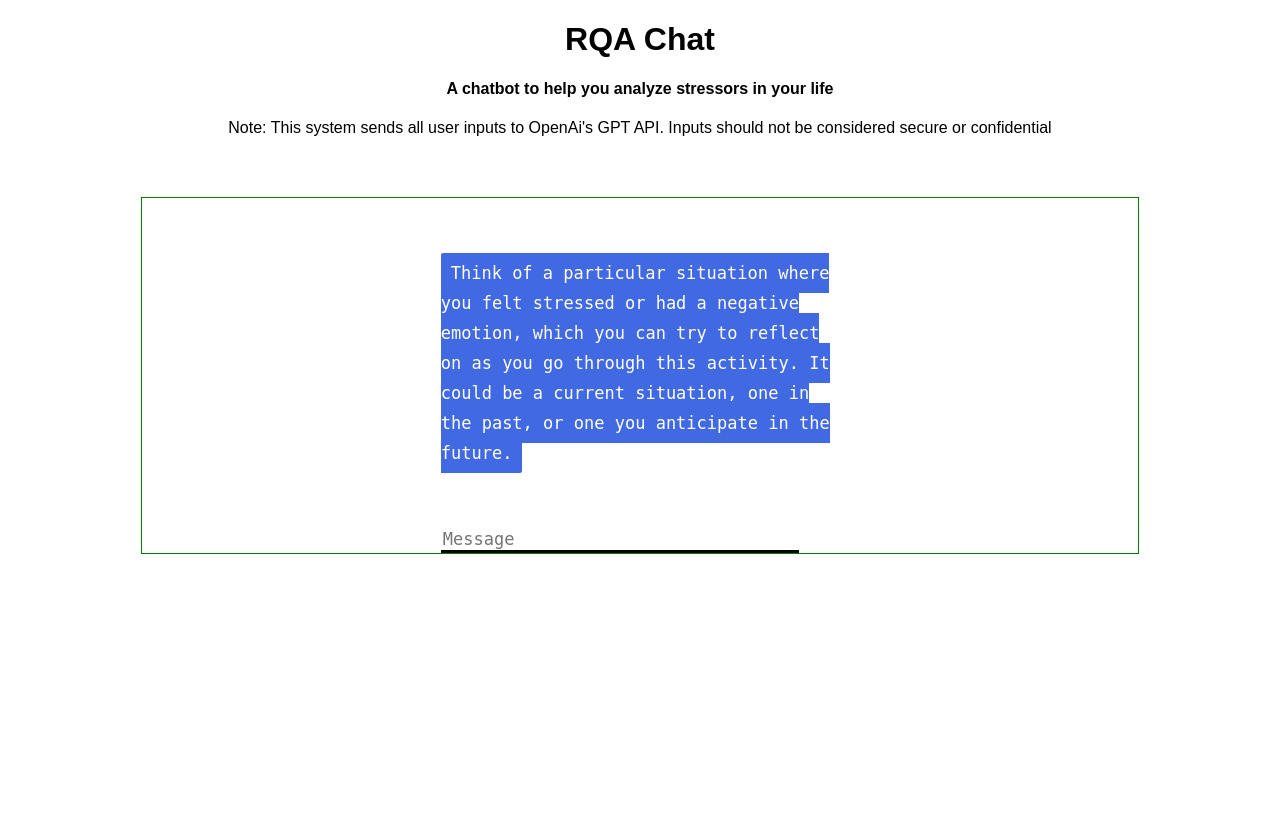
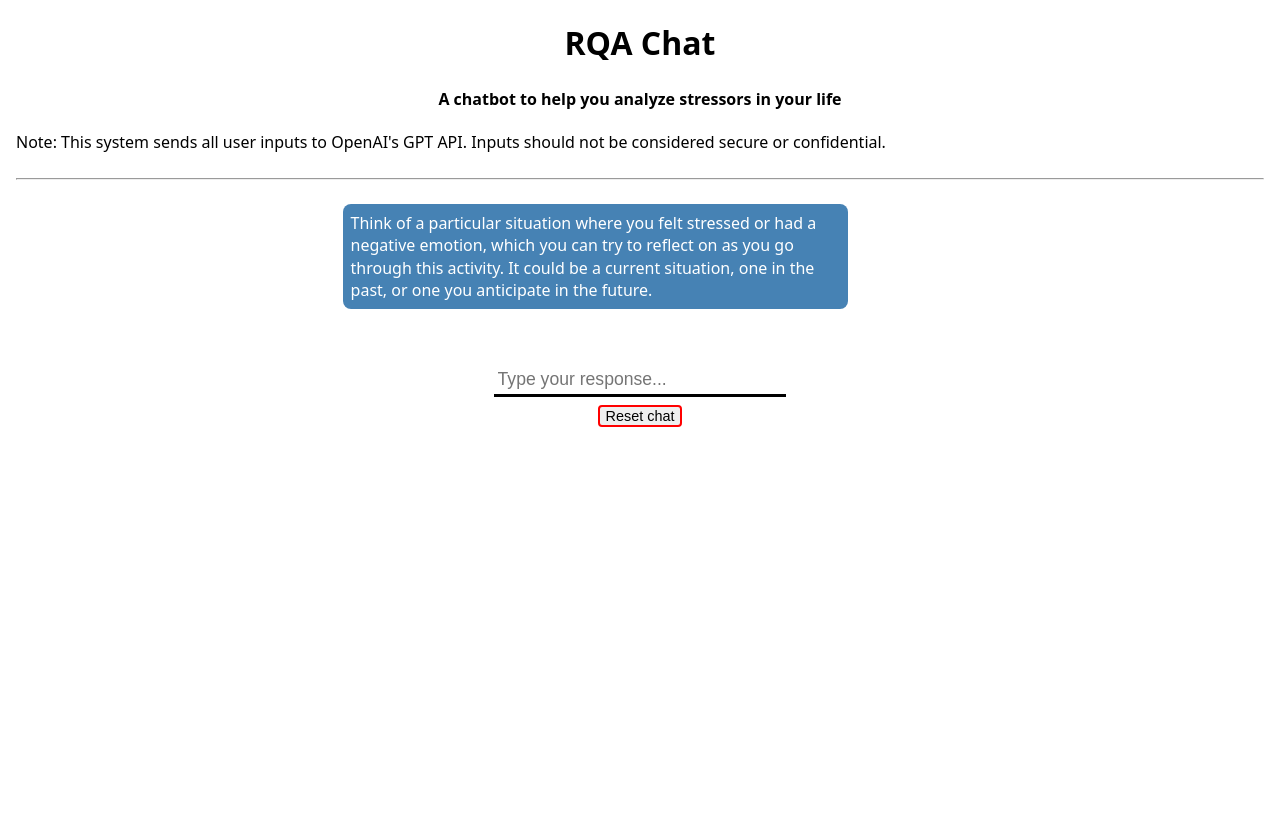
Before and after one commit to dmlazaro/csc428-a1, a Flask app: page / in a window 1280 px wide. After the commit the page ends 427 px from the top, so only its background shows below. Run offline with Flask 3, Linux system fonts and the light colour scheme; some libraries are stand-ins or nearby versions.

Commit message:
Merge branch 'structured-chat' into better-ui, add reset

```diff
--- a/app.py
+++ b/app.py
@@ -4,12 +4,12 @@ from flask import Flask, render_template, request, jsonify
 app = Flask(__name__)
 
 # Put your key here
-openai.api_key = "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"
+openai.api_key = ""
 
 # TODO: Test and modify variations of this prompt
 # I want variations of the prompt that make it adhere to the script a bit less
 # Initialize history with a system context prompt
-history = [{
+INITIAL_HISTORY = [{
     "role": "system",
     "content": '''You are a helpful, compassionate, assistant and well listening companion. Try to be conversational. The user has a major stressor in their life and you should assist them in guiding them through the stressor.
                 Help them work through their stressors by performing a Reflective Questioning Activity. Some guides on questions to ask are:
@@ -29,6 +29,8 @@ history = [{
         "content": "Think of a particular situation where you felt stressed or had a negative emotion, which you can try to reflect on as you go through this activity. It could be a current situation, one in the past, or one you anticipate in the future."
     }
 ]
+
+history = INITIAL_HISTORY
 
 
 # Temperature < 1 seemed to be very strict in following the guidelines
@@ -67,5 +69,12 @@ def get_bot_response():
     return response
 
 
+@app.route("/reset")
+def reset():
+    global history
+    history = INITIAL_HISTORY
+    return ""
+
+
 if __name__ == '__main__':
     app.run()
--- a/templates/index.html
+++ b/templates/index.html
@@ -2,109 +2,175 @@
 <html>
   <head>
     <title>RQA Bot</title>
-    <meta name="viewport" content="width=device-width, initial-scale=1">
+    <meta name="viewport" content="width=device-width, initial-scale=1" />
     <script src="https://ajax.googleapis.com/ajax/libs/jquery/3.2.1/jquery.min.js"></script>
     <style>
       * {
-            box-sizing: border-box
+        box-sizing: border-box;
       }
+
       /* Set height of body and the document to 100% */
-        body, html {
-            height: 100%;
+      body,
+      html {
+        min-height: 100%;
         margin: 0;
-            font-family: Arial;
+        font-family: system-ui, sans-serif;
+        line-height: 1.4;
       }
-        #chatbox {
-        margin-left: auto;
-        margin-right: auto;
-        width: 40%;
-        margin-top: 60px;
+
+      body {
+        padding-inline: 1rem;
       }
+
       #userInput {
-        margin-left: auto;
-        margin-right: auto;
-        width: 40%;
-        margin-top: 60px;
+        padding: 0;
+        margin-top: 0.5rem;
+        max-width: 32ch;
       }
+
       #textInput {
-        width: 90%;
+        width: 100%;
         border: none;
         border-bottom: 3px solid black;
-        font-family: monospace;
-        font-size: 17px;
+        border-radius: 0.25rem 0.25rem 0 0;
+        font-size: 1.1rem;
       }
+
+      #inputArea {
+        margin-top: 3rem;
+      }
+
+      #inputArea > * {
+        margin-inline: auto;
+        display: block;
+      }
+
+      #resetButton {
+        margin-top: 0.5rem;
+        border-color: red;
+      }
+
+      input {
+        padding: 0.25rem;
+      }
+
+      button {
+        border-radius: 0.25rem;
+        border-style: solid;
+        box-shadow: none;
+        font-size: 0.9rem;
+      }
+
+      .text {
+        display: flex;
+        width: 100%;
+        font-size: 1rem;
+        padding-bottom: 0.5rem;
+      }
+
+      .botText {
+        background-color: steelblue;
+        color: white;
+        padding: 0.5rem;
+        border-radius: 0.5rem;
+        max-width: 85%;
+        min-width: 0;
+      }
+
       .userText {
-        color: white;
-        font-family: monospace;
-        font-size: 17px;
-        text-align: right;
-        line-height: 30px;
+        background-color: lightgray;
+        color: black;
+        padding: 0.5rem;
+        border-radius: 0.5rem;
+        max-width: 85%;
+        min-width: 0;
+        margin-left: auto;
       }
-      .userText span {
-        background-color: #808080;
-        padding: 10px;
-        border-radius: 2px;
+
+      p {
+        display: inline-block;
+        margin: 0;
       }
-      .botText {
-        color: white;
-        font-family: monospace;
-        font-size: 17px;
-        text-align: left;
-        line-height: 30px;
+
+      hr {
+        margin-block: 1.5rem;
       }
-      .botText span {
-        background-color: #4169e1;
-        padding: 10px;
-        border-radius: 2px;
-      }
-      #tidbit {
-        position: absolute;
-        bottom: 0;
-        right: 0;
-        width: 300px;
-      }
+
       .boxed {
         margin-left: auto;
         margin-right: auto;
-        width: 78%;
-        margin-top: 60px;
-        border: 1px solid green;
+        max-width: 65ch;
+        margin-block: 24px;
       }
     </style>
   </head>
+
   <body>
     <div>
       <h1 align="center"><b>RQA Chat</b></h1>
-        <h4 align="center"><b>A chatbot to help you analyze stressors in your life</b></h4>
-    <p align="center">Note: This system sends all user inputs to OpenAi's GPT API. Inputs should not be considered secure or confidential</p>
+      <h4 align="center">
+        <b>A chatbot to help you analyze stressors in your life</b>
+      </h4>
+      <p align="center">
+        Note: This system sends all user inputs to OpenAI's GPT API. Inputs
+        should not be considered secure or confidential.
+      </p>
+      <hr />
       <div class="boxed">
         <div>
           <div id="chatbox">
+            <div class="text">
               <p class="botText">
-                        <span>Think of a particular situation where you felt stressed or had a negative emotion, which you can try to reflect on as you go through this activity. It could be a current situation, one in the past, or one you anticipate in the future.</span>
+                <span
+                  >Think of a particular situation where you felt stressed or
+                  had a negative emotion, which you can try to reflect on as you
+                  go through this activity. It could be a current situation, one
+                  in the past, or one you anticipate in the future.</span
+                >
               </p>
             </div>
+          </div>
+          <div id="inputArea">
+            <button id="proceedButton" style="display: none">
+              Skip question
+            </button>
             <div id="userInput">
-                    <input id="textInput" type="text" name="msg" placeholder="Message" />
+              <input
+                id="textInput"
+                type="text"
+                name="msg"
+                placeholder="Type your response..."
+              />
+            </div>
+            <button id="resetButton">Reset chat</button>
           </div>
         </div>
         <script>
-                const inputBox = $("#textInput")
+          const inputBox = $("#textInput");
+          const proceedButton = $("#proceedButton");
+          const resetButton = $("#resetButton");
 
           function getBotResponse() {
             var rawText = inputBox.val();
-                    var userHtml = '<p class="userText"><span>' + rawText + "</span></p>";
+            var userHtml =
+              '<div class="text"><div class="userText"><p>' +
+              rawText +
+              "</p></div></div>";
             inputBox.val("");
             $("#chatbox").append(userHtml);
             document
               .getElementById("userInput")
               .scrollIntoView({ block: "start", behavior: "smooth" });
             $.get("/get", { msg: rawText }).done(function (data) {
-                        var botHtml = '<p class="botText"><span>' + data + "</span></p>";
+              var botHtml =
+                '<div class="text"><div class="botText"><p>' +
+                data +
+                "</p></div></div>";
               $("#chatbox").append(botHtml);
               document
                 .getElementById("userInput")
                 .scrollIntoView({ block: "start", behavior: "smooth" });
+              proceedButton.show();
             });
           }
           inputBox.keypress(function (e) {
@@ -112,6 +178,31 @@
               getBotResponse();
             }
           });
+          proceedButton.click((e) => {
+            var userHtml =
+              '<div class="text"><div class="userText"><p><em>Skipped question</em></p></div></div>';
+            inputBox.val("");
+            $("#chatbox").append(userHtml);
+            document
+              .getElementById("userInput")
+              .scrollIntoView({ block: "start", behavior: "smooth" });
+            $.get("/get", { msg: "Skip this question." }).done((data) => {
+              var botHtml =
+                '<div class="text"><div class="botText"><p>' +
+                data +
+                "</p></div></div>";
+              $("#chatbox").append(botHtml);
+              document
+                .getElementById("userInput")
+                .scrollIntoView({ block: "start", behavior: "smooth" });
+            });
+          });
+          resetButton.click((e) => {
+            $.get("/reset").done(() => {
+              inputBox.val("");
+              location.reload();
+            });
+          });
         </script>
       </div>
     </div>
```
Lines whose indentation alone changed are shown as unchanged.
